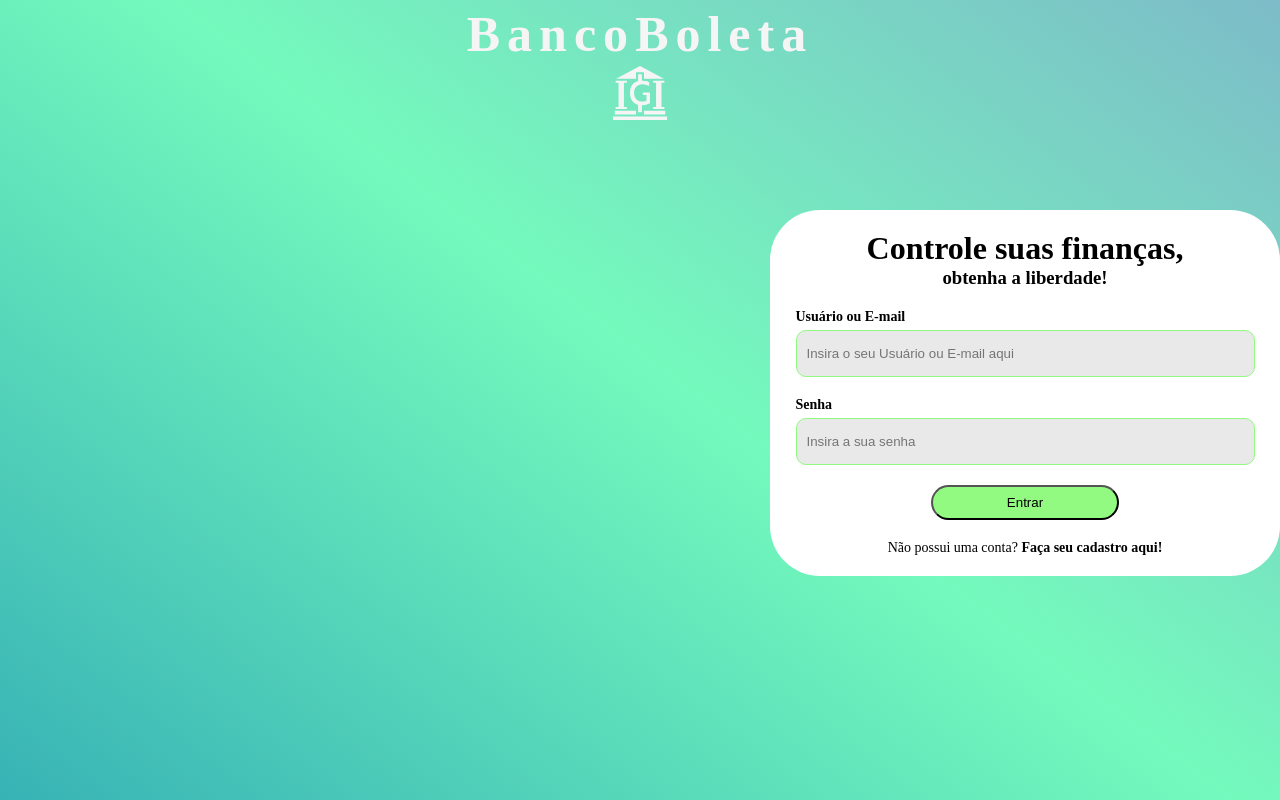
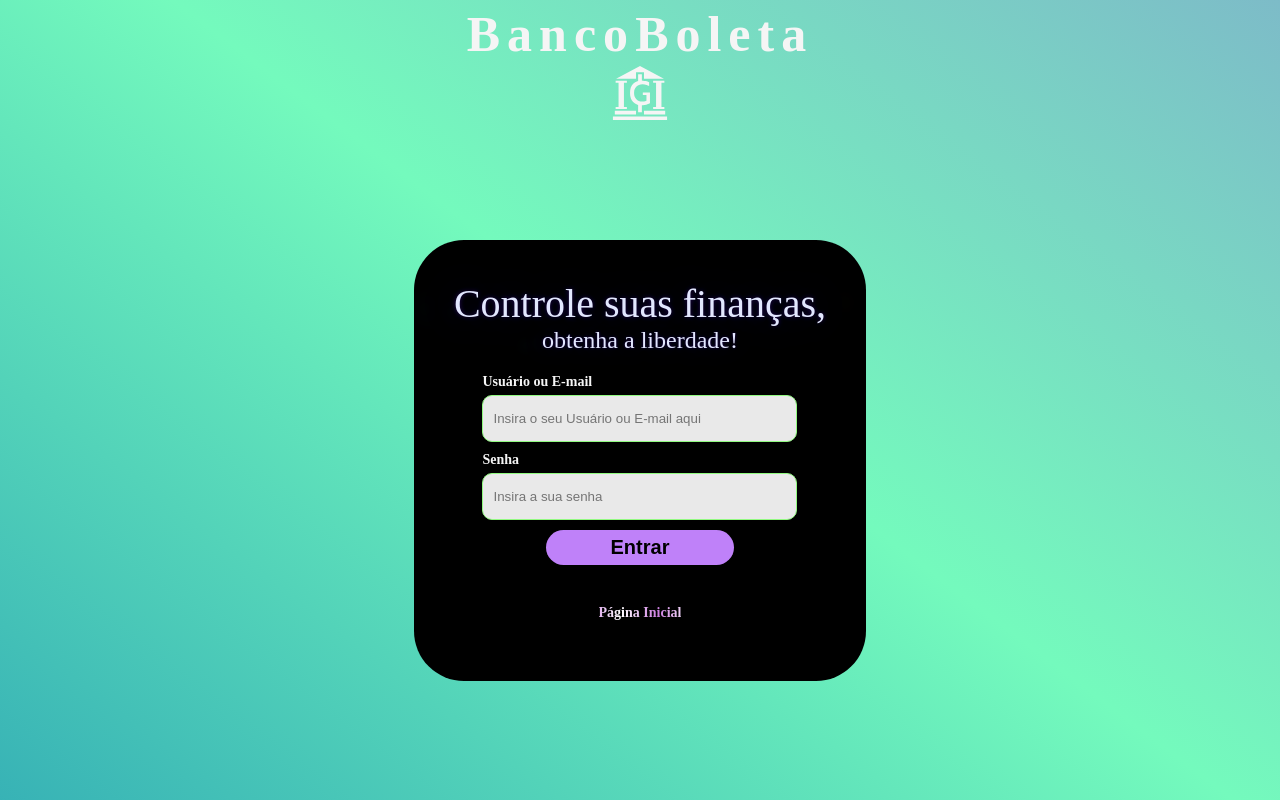
Before and after one commit to devbpatriciocosta/BancoBoleto, a Next.js app: page /loginPage in a window 1280 px wide. Built offline with nearby package versions, Linux system fonts and the light colour scheme; a web font is replaced by a local one.

Commit message:
Total adjustments on login, signin and landgin

```diff
--- a/pages/initialLoginPage.jsx
+++ b/pages/landingPage.jsx
@@ -41,7 +41,7 @@ const Card = styled.div`
   transition: 0.3s ease-in-out;
 
   :hover {
-    box-shadow: 0 0 0 5px #60f101;
+    box-shadow: 0 0 0 5px hsla(620, 100%, 50%, 0.5);
   }
 
   h1 {
@@ -148,7 +148,7 @@ function HomePage() {
           </Text>
           <Text>
             Já possui uma conta?<br></br>
-            <Link href="/initialSignupPage"> Faça seu Login!</Link>
+            <Link href="/loginPage"> Faça seu Login!</Link>
           </Text>
         </Card>
       </FrontPageContainer>
--- a/src/components/componentLoginPage/ComponentLoginPage.jsx
+++ b/src/components/componentLoginPage/ComponentLoginPage.jsx
@@ -7,6 +7,10 @@ const FrontPageContainer = styled.div`
   background-size: 300% 300%;
   animation: gradient-animation 6s ease infinite;
   height: 100vh;
+  display: flex;
+  align-items: center;
+  justify-content: center;
+  flex-direction: column;
 
   @keyframes gradient-animation {
     0% {
@@ -21,20 +25,11 @@ const FrontPageContainer = styled.div`
   }
 `
 
-const CardContainer = styled.div`
-  padding: 150px 0 0 770px;
-  display: flex;
-  align-items: center;
-  justify-content: center;
-`
-
 export default function ComponentLoginPage() {
   return (
     <>
       <FrontPageContainer>
-        <CardContainer>
-          <LoginCard />
-        </CardContainer>
+        <LoginCard />
       </FrontPageContainer>
     </>
   )
--- a/src/components/form/Form.jsx
+++ b/src/components/form/Form.jsx
@@ -31,7 +31,7 @@ const Input = styled.input`
   border-radius: 5px;
   padding: 5px 10px;
   font-size: 15px;
-  border: 1px solid ${(props) => props.theme.primary};
+  border: 1px solid hsla(620, 100%, 50%, 0.5);
 `
 
 const RadioGroup = styled.div`
@@ -41,7 +41,7 @@ const RadioGroup = styled.div`
   input {
     margin-left: 20px;
     margin-right: 5px;
-    accent-color: black;
+    accent-color: hsla(620, 100%, 50%, 0.5);
     margin-top: 0;
   }
 `
@@ -52,7 +52,7 @@ const FormButton = styled.button`
   border-radius: 5px;
   cursor: pointer;
   color: white;
-  background-color: ${(props) => props.theme.primary};
+  background-color: hsla(620, 100%, 50%, 0.5);
 `
 
 export default function Form({ handleAdd, transactionsList, setTransactionsList }) {
--- a/src/components/layout/cards/LoginCard.jsx
+++ b/src/components/layout/cards/LoginCard.jsx
@@ -9,25 +9,76 @@ import { loginSchema } from '../../../../modules/user/user.schema'
 
 import RegisterInput from '../../inputs/RegisterInput'
 
-const CardContainerTitle = styled.div`
-  display: flex;
-  align-items: center;
-  flex-direction: column;
-  margin-top: 20px;
-`
-
 const CardContainer = styled.div`
-  width: 520px;
-  margin-top: 60px;
+  max-height: 80vh;
+  margin-top: 120px;
   display: flex;
   flex-direction: column;
-  background-color: white;
+  align-items: center;
+  justify-content: space-between;
+  background-color: #000;
+  padding: 40px;
   border-radius: 50px;
+  font-size: larger;
+  color: ${(props) => props.theme.fontColor};
 
-  transition: 0.4s ease-in-out;
+  transition: 0.3s ease-in-out;
 
   :hover {
+    box-shadow: 0 0 0 5px hsla(620, 100%, 50%, 0.5);
+  }
+
+  h1 {
+    transition: 0.4s ease-in-out;
+    font-size: 2.5rem;
+    font-weight: 500;
+    animation: lights 5s 750ms linear infinite;
+  }
+
+  h2 {
+    transition: 0.4s ease-in-out;
+    font-size: 1.5rem;
+    font-weight: 500;
+    animation: lights 5s 750ms linear infinite;
+  }
+
+  h2:hover {
     transform: scale(1.1);
+  }
+
+  @keyframes lights {
+    0% {
+      color: hsl(230, 100%, 95%);
+      text-shadow: 0 0 1em hsla(600, 100%, 50%, 0.2), 0 0 0.125em hsla(600, 100%, 60%, 0.3),
+        -1em -0.125em 0.5em hsla(40, 100%, 60%, 0), 1em 0.125em 0.5em hsla(200, 100%, 60%, 0);
+    }
+
+    30% {
+      color: hsl(230, 80%, 90%);
+      text-shadow: 0 0 1em hsla(620, 100%, 50%, 0.5), 0 0 0.125em hsla(620, 100%, 60%, 0.5),
+        -0.5em -0.125em 0.25em hsla(40, 100%, 60%, 0.2),
+        0.5em 0.125em 0.25em hsla(200, 100%, 60%, 0.4);
+    }
+
+    40% {
+      color: hsl(230, 40%, 80%);
+      text-shadow: 0 0 1em hsla(620, 100%, 50%, 0.5), 0 0 0.125em hsla(620, 100%, 60%, 0.5),
+        -0.25em -0.125em 0.125em hsla(40, 100%, 60%, 0.2),
+        0.25em 0.125em 0.125em hsla(200, 100%, 60%, 0.4);
+    }
+
+    70% {
+      color: hsl(230, 80%, 90%);
+      text-shadow: 0 0 1em hsla(620, 100%, 50%, 0.5), 0 0 0.125em hsla(620, 100%, 60%, 0.5),
+        0.5em -0.125em 0.25em hsla(40, 100%, 60%, 0.2),
+        -0.5em 0.125em 0.25em hsla(200, 100%, 60%, 0.4);
+    }
+
+    100% {
+      color: hsl(230, 100%, 95%);
+      text-shadow: 0 0 1em hsla(600, 100%, 50%, 0.2), 0 0 0.125em hsla(620, 100%, 60%, 0.3),
+        1em -0.125em 0.5em hsla(40, 100%, 60%, 0), -1em 0.125em 0.5em hsla(200, 100%, 60%, 0);
+    }
   }
 `
 
@@ -35,8 +86,9 @@ const Form = styled.form`
   display: flex;
   flex-direction: column;
   margin: 20px 0;
-  gap: 20px;
+  gap: 10px;
   align-items: center;
+  width: 350px;
 `
 
 const Button = styled.button`
@@ -44,11 +96,14 @@ const Button = styled.button`
   width: 188px;
   height: 35px;
   border-radius: 20px;
-  background-color: #92f981;
+  background-color: #bf81f9;
   display: flex;
   align-items: center;
   justify-content: center;
   transition: 0.3s ease-in-out;
+  font-size: 20px;
+  font-weight: bold;
+  border: none;
 
   ${(props) => !props.disabled && 'cursor: pointer'}
 
@@ -69,14 +124,29 @@ const Button = styled.button`
 
 const Text = styled.p`
   text-align: center;
-  margin-bottom: 20px;
+  margin: 20px;
   font-size: 14px;
+  color: ${(props) => props.theme.fontColor};
 
   a {
-    text-decoration: none;
+    font-weight: bold;
     font-size: 14px;
-    font-weight: bolder;
-    color: black;
+    background: linear-gradient(90deg, #fff, #cc7ce0, #fff);
+    -webkit-background-clip: text;
+    background-clip: text;
+    -webkit-text-fill-color: transparent;
+    background-size: 90%;
+    animation: shine 2s linear infinite;
+    position: relative;
+  }
+
+  @keyframes shine {
+    0% {
+      background-position-x: -500%;
+    }
+    100% {
+      background-position-x: 500%;
+    }
   }
 `
 
@@ -113,10 +183,8 @@ export default function LoginCard() {
   return (
     <>
       <CardContainer>
-        <CardContainerTitle>
-          <h1>Controle suas finanças,</h1>
-          <h3>obtenha a liberdade!</h3>
-        </CardContainerTitle>
+        <h1>Controle suas finanças,</h1>
+        <h2>obtenha a liberdade!</h2>
         <Form onSubmit={handleSubmit(onSubmit)}>
           <RegisterInput
             label="Usuário ou E-mail"
@@ -136,7 +204,7 @@ export default function LoginCard() {
           </Button>
         </Form>
         <Text>
-          Não possui uma conta? <Link href="/initialLoginPage">Faça seu cadastro aqui!</Link>
+          <Link href="/landingPage">Página Inicial</Link>
         </Text>
       </CardContainer>
     </>
--- a/src/components/resume/Resume.jsx
+++ b/src/components/resume/Resume.jsx
@@ -11,6 +11,7 @@ const ResumeContainer = styled.div`
   gap: 20px;
   margin-top: -50px;
   justify-content: space-around;
+  padding-top: 20px;
 `
 
 export default function Resume({ income, expense, total }) {
```
Also changed, not shown: pages/index.jsx (+10 -2 lines), src/components/header/Header.jsx (+18 -3 lines).
